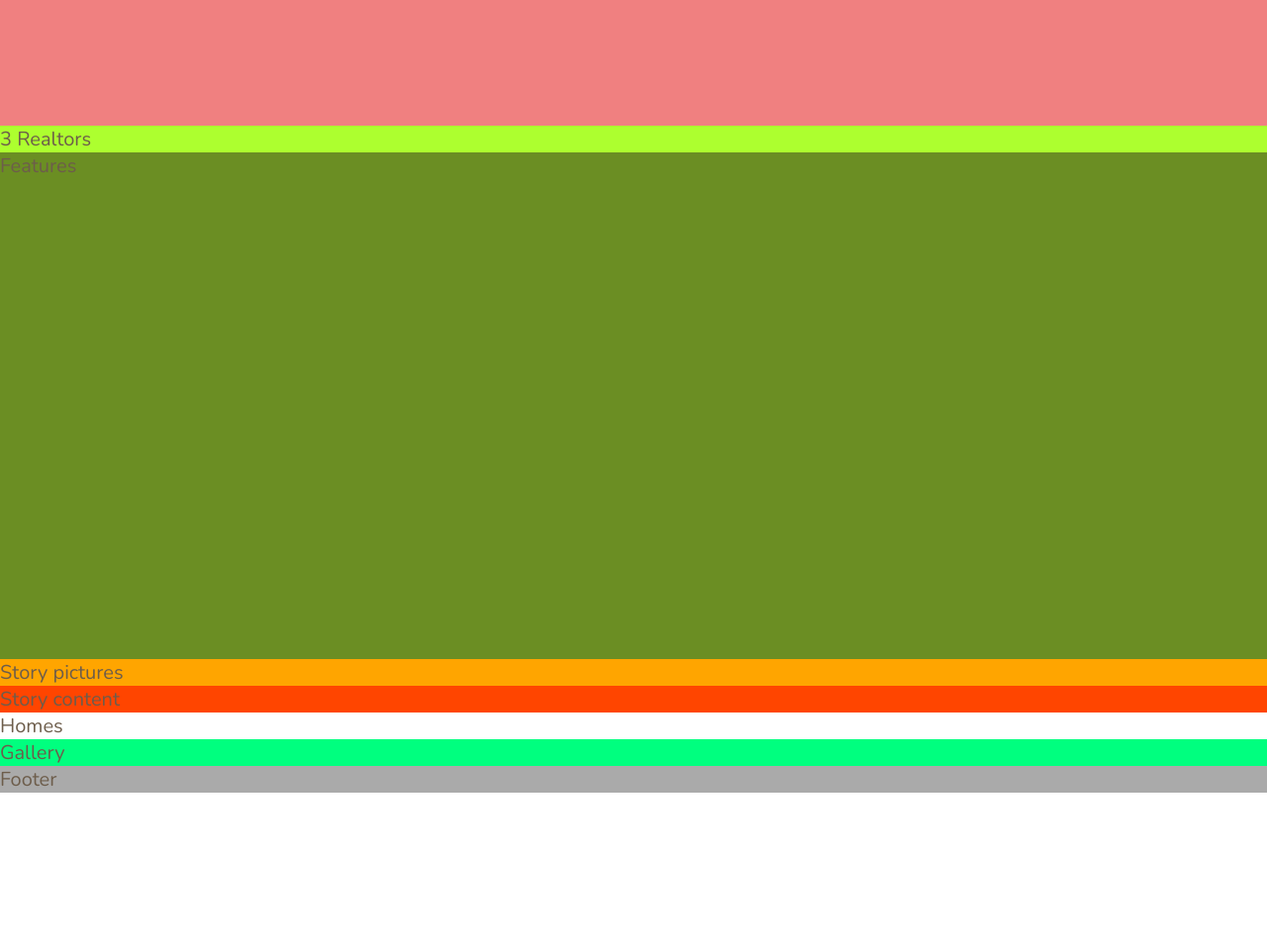
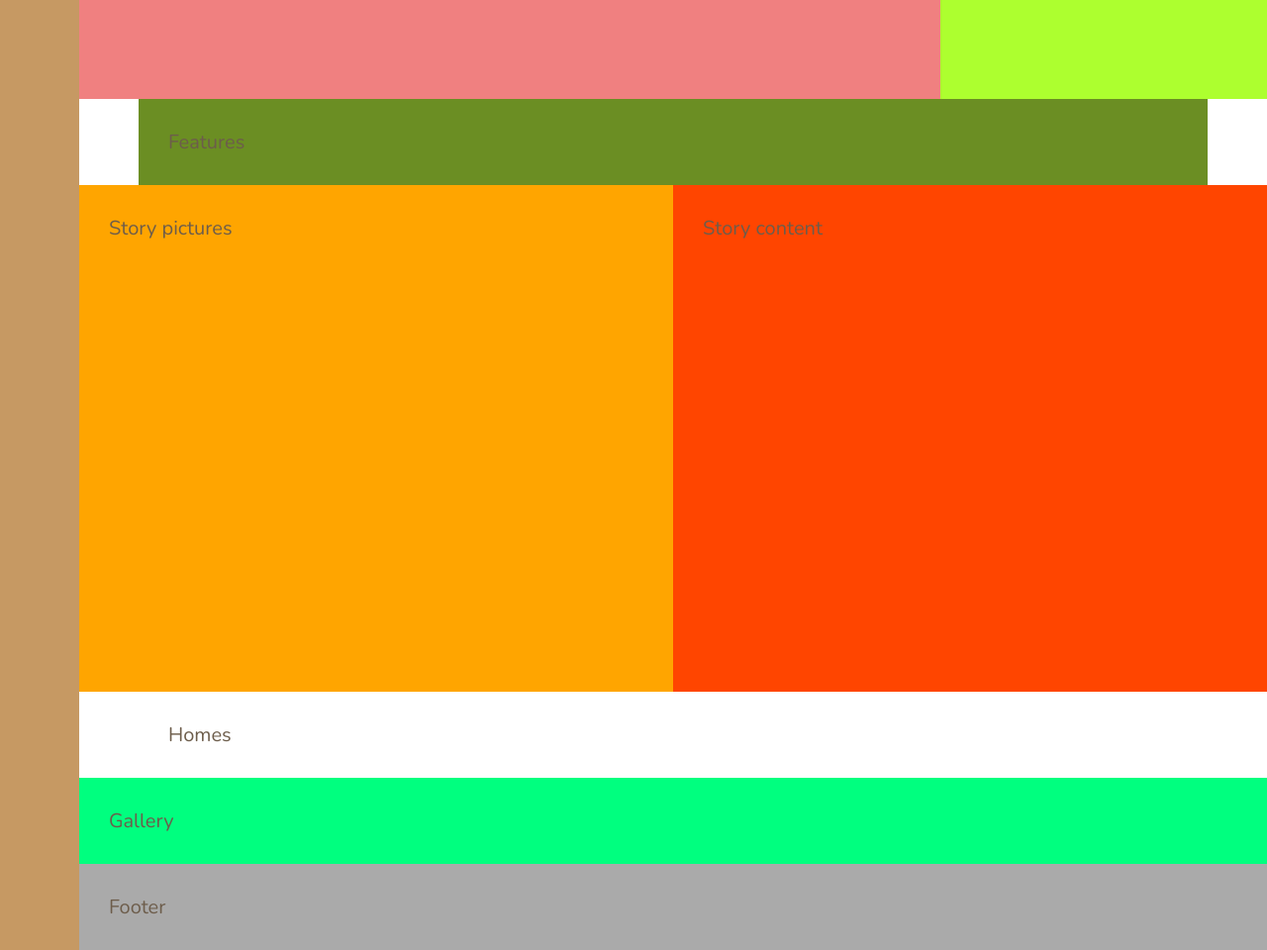
Before and after one commit to jasonlu2907/Grid_Nexter, a website: page index.html in a window 1280 px wide. Shown: the part 540-1500 px from the top of the page at 99% size. Before the commit the page ends 1341 px from the top, so only its background shows below. Drawn offline with nearby package versions, Linux system fonts and the light colour scheme.

Commit message:
Full Overall Layout

```diff
--- a/sass/base/_base.scss
+++ b/sass/base/_base.scss
@@ -30,5 +30,17 @@ html {
 .container {
   display: grid;
 
-  grid-template-rows: min-content 80vh min-content 40vw repeat(3, min-content);
+  grid-template-rows: 80vh min-content 40vw repeat(3, min-content);
+
+  // 8 columns format khac' 12 nhu ben bootstrap
+  // Normal screen from 1100-1200px -> 1140px/8 ~ 14.2rem
+  // 2 cai 1fr de tao 1 khoang o giua
+  grid-template-columns:[sidebar-start] 8rem [sidebar-end full-start] minmax(6rem, 1fr) [center-start]
+      repeat(8, [col-start] minmax(min-content, 14rem) [col-end]) [center-end] minmax(6rem, 1fr) [full-end];
+
+  & > * {
+    padding: 3rem;
+  }
+
+
 }
--- a/sass/components/_features.scss
+++ b/sass/components/_features.scss
@@ -1,3 +1,5 @@
 .features {
   background-color: olivedrab;
+
+  grid-column: center-start / center-end;
 }
--- a/sass/components/_footer.scss
+++ b/sass/components/_footer.scss
@@ -1,3 +1,5 @@
 .footer {
   background-color: $color-grey-light-2;
+
+  grid-column: full-start / full-end;
 }
--- a/sass/components/_gallery.scss
+++ b/sass/components/_gallery.scss
@@ -1,3 +1,5 @@
 .gallery {
   background-color: springgreen;
+
+  grid-column: full-start / full-end;
 }
--- a/sass/components/_header.scss
+++ b/sass/components/_header.scss
@@ -1,3 +1,6 @@
 .header {
   background-color: lightcoral;
+
+  grid-row: 1 / 2;
+  grid-column: full-start / col-end 6;
 }
--- a/sass/components/_realtors.scss
+++ b/sass/components/_realtors.scss
@@ -1,3 +1,5 @@
 .realtors {
   background-color: greenyellow;
+
+  grid-column: col-start 7 / -1;
 }
--- a/sass/components/_sidebar.scss
+++ b/sass/components/_sidebar.scss
@@ -1,3 +1,6 @@
 .sidebar {
   background-color: $color-primary;
+
+  grid-row: 1 / -1;
+  grid-column: sidebar-start / sidebar-end;
 }
--- a/sass/components/_story.scss
+++ b/sass/components/_story.scss
@@ -1,9 +1,13 @@
 .story {
   &__pictures {
     background-color: orange;
+
+    grid-column: full-start / col-end 4;
   }
 
   &__content {
     background-color: orangered;
+
+    grid-column: col-start 5 / -1;
   }
 }
--- a/sass/layout/_homes.scss
+++ b/sass/layout/_homes.scss
@@ -0,0 +1,3 @@
+.homes {
+  grid-column: center-start / center-end;
+}
```
Also changed, not shown: css/style.css.
